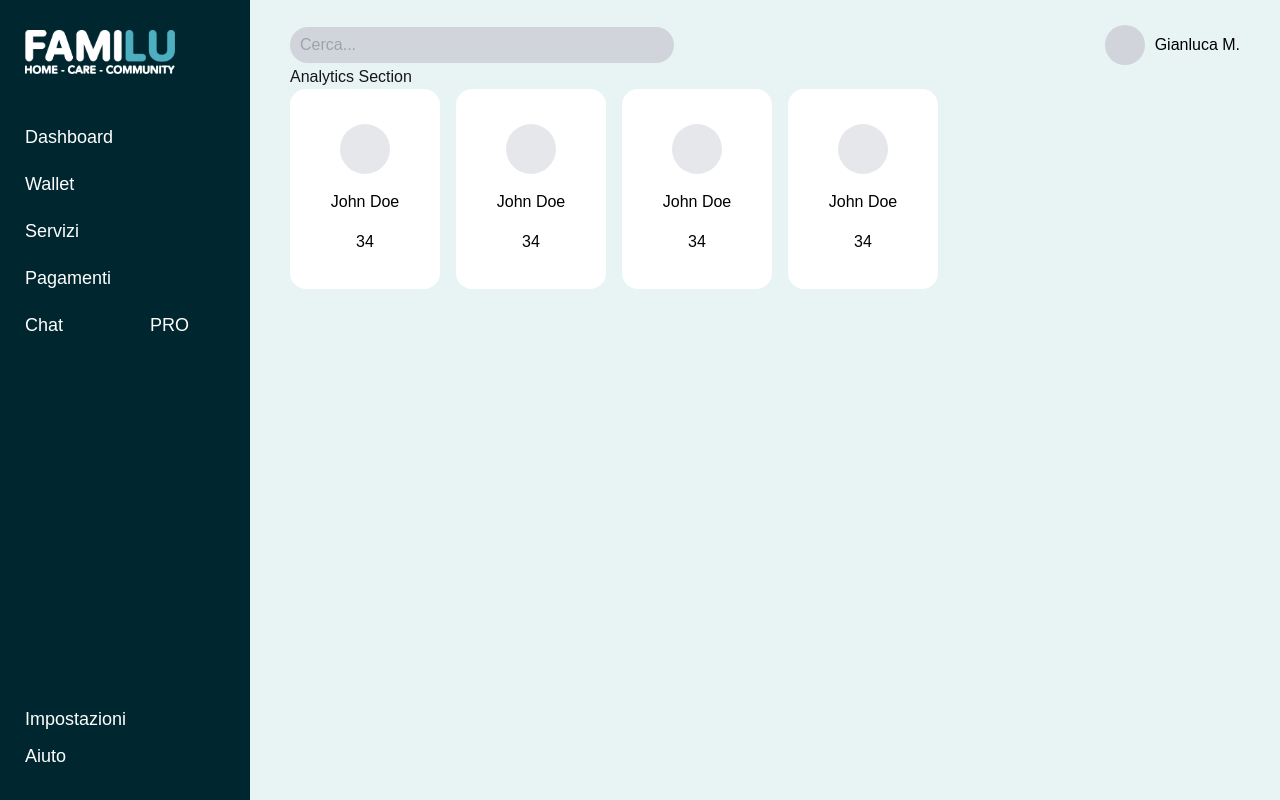
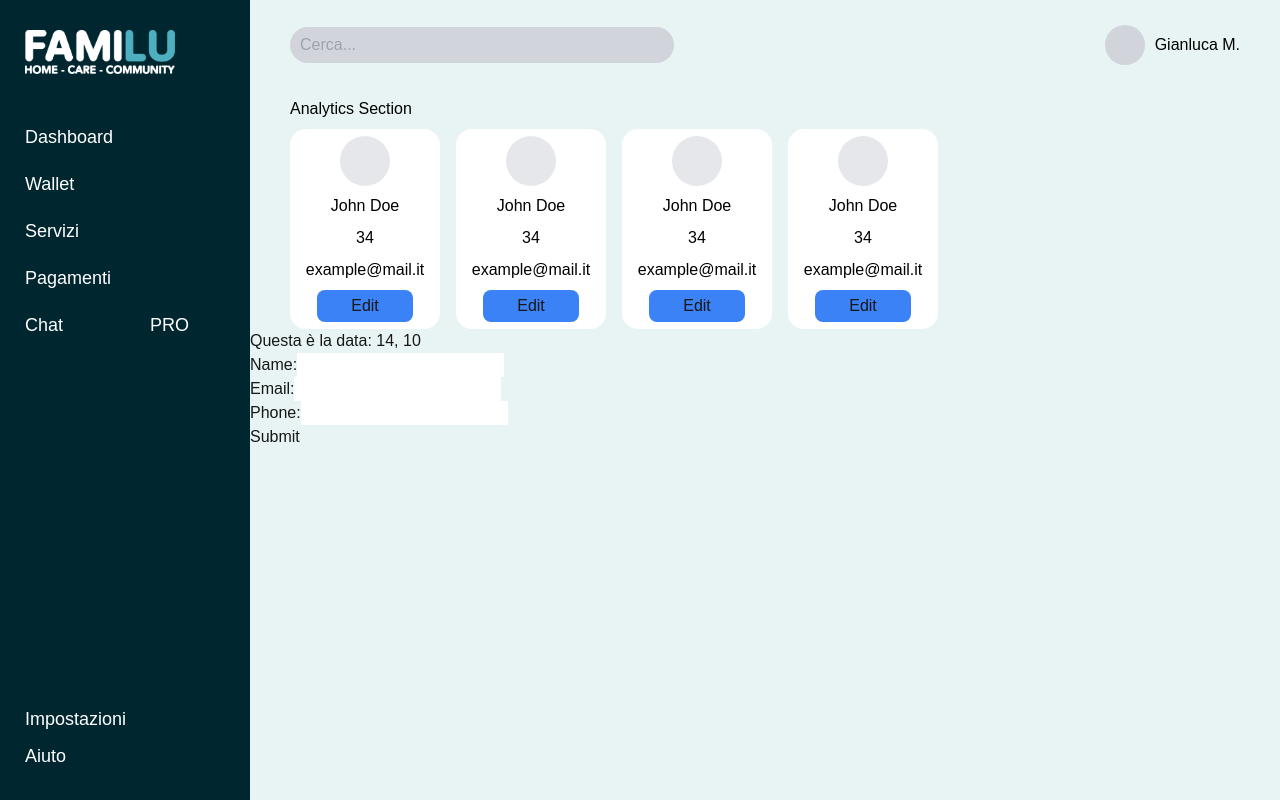
Before and after one commit to alexbusca/familu-frontend, a Next.js app: page / in a window 1280 px wide. Built offline with nearby package versions, Linux system fonts and the light colour scheme.

Commit message:
various updates

```diff
--- /dev/null
+++ b/src/app/components/date-test.jsx
@@ -0,0 +1,14 @@
+import React from 'react';
+
+function DateDay() {
+  const date = new Date().getDate();
+  const month = new Date().getMonth();
+
+
+  return (
+    <div>
+      <p>Questa è la data: {date.toString()}, {month.toString()}</p>
+    </div>
+  );
+}
+export default DateDay;
--- /dev/null
+++ b/src/app/components/test-form.jsx
@@ -0,0 +1,49 @@
+"use client"
+import React, { useState } from 'react';
+
+function TestForm() {
+    const [formData, setFormData] = useState({
+        name: '',
+        email: '',
+        phone: ''
+    });
+
+    const handleChange = (e) => {
+        const { name, value } = e.target;
+        setFormData({
+            ...formData,
+            [name]: value,
+        });
+    };
+
+    const handleSubmit = (e) => {
+        e.preventDefault();
+        console.log('Form data submitted:', formData);
+    };
+
+    return (
+        <form onSubmit={handleSubmit}>
+            <div>
+                <label>
+                    Name:
+                    <input type="text" name="name" value={formData.name} onChange={handleChange} />
+                </label>
+            </div>
+            <div>
+                <label>
+                    Email:
+                    <input type="email" name="email" value={formData.email} onChange={handleChange} />
+                </label>
+            </div>
+            <div>
+                <label>
+                    Phone:
+                    <input type="phone" name="text" value={formData.phone} onChange={handleChange} />
+                </label>
+            </div>
+            <button type="submit">Submit</button>
+        </form>
+    );
+}
+
+export default TestForm;
--- a/src/app/components/user-card.js
+++ /dev/null
@@ -1,22 +0,0 @@
-"use client"
-import { useState } from 'react';
-import React from 'react';
-import '../styles/user-card.css';
-
-function UserCard() {
-    const [data, setData] = useState({
-        name: 'John Doe',
-        age: 34,
-        email: 'example@mail.it'
-    });
-
-    return (
-        <div className="user-card flex flex-col justify-center items-center bg-white
-        gap-4 rounded-2xl">
-            <div className="user-avatar bg-gray-200"></div>
-            <h2 className="text-black" >{data.name}</h2>
-            <p className="text-black">{data.age}</p>
-        </div>
-    );
-}
-export default UserCard;
--- /dev/null
+++ b/src/app/components/user-card.jsx
@@ -0,0 +1,33 @@
+'use client';
+import { useState } from 'react';
+import React from 'react';
+import '../styles/user-card.css';
+
+function UserCard() {
+  const [data, setData] = useState({
+    name: 'John Doe',
+    age: 34,
+    email: 'example@mail.it',
+  });
+
+  return (
+    <div className="user-card flex flex-col justify-center items-center bg-white gap-2 rounded-2xl">
+      <div className="user-avatar bg-gray-200"></div>
+      <h2 className="text-black">{data.name}</h2>
+      <p className="text-black">{data.age}</p>
+      <p className="text-black">{data.email}</p>
+      <button
+        className="btn btn-primary w-24 h-8 rounded-lg bg-blue-500"
+        onClick={() =>
+          setData((prevData) => ({
+            ...prevData,
+            age: prevData.age + 3,
+          }))
+        }
+      >
+        Edit
+      </button>
+    </div>
+  );
+}
+export default UserCard;
--- a/src/app/pages/Dashboard.js
+++ /dev/null
@@ -1,21 +0,0 @@
-import React from 'react';
-import '../styles/dashboard.css';
-import Sidebar from '../components/sidebar';
-import MainHeader from '../components/main-header';
-import Analytics from '../sections/Analytics';
-import Matching from '../sections/Matching';
-
-const Dashboard = () => {
-    return (
-        <div className='main-dashboard'>
-            <Sidebar/>
-            <MainHeader/>
-            <Analytics/>
-            <Matching/>
-
-
-        </div>
-    );
-};
-
-export default Dashboard;
--- /dev/null
+++ b/src/app/pages/Dashboard.jsx
@@ -0,0 +1,29 @@
+import React from 'react';
+import '../styles/dashboard.css';
+import Sidebar from '../components/sidebar';
+import TestForm from '../components/test-form';
+import MainHeader from '../components/main-header';
+import Analytics from '../sections/Analytics';
+import Matching from '../sections/Matching';
+import DateDay from '../components/date-test';
+const Dashboard = () => {
+  return (
+    <div className="main-dashboard">
+      <Sidebar />
+      <div className="mb-8">
+        <MainHeader />
+      </div>
+      <div className="mb-2">
+        <Analytics />
+      </div>
+      <Matching />
+      <DateDay />
+      <TestForm/>
+    </div>
+
+
+
+  );
+};
+
+export default Dashboard;
--- a/src/app/sections/Analytics.js
+++ b/src/app/sections/Analytics.jsx
@@ -2,7 +2,7 @@ import React from 'react';
 
 const Analytics = () => {
     return (
-        <div className='Analytics mr-10 ml-10 flex flex-row justify-start'>
+        <div className='Analytics mr-10 ml-10 flex flex-row justify-start text-black'>
             <div className=''>Analytics Section</div>
             {/* Add your analytics components and logic here */}
         </div>
```
Also changed, not shown: src/app/components/main-header.jsx (renamed from src/app/components/main-header.js), src/app/components/sidebar.jsx (renamed from src/app/components/sidebar.js), src/app/sections/Matching.jsx (renamed from src/app/sections/Matching.js).
